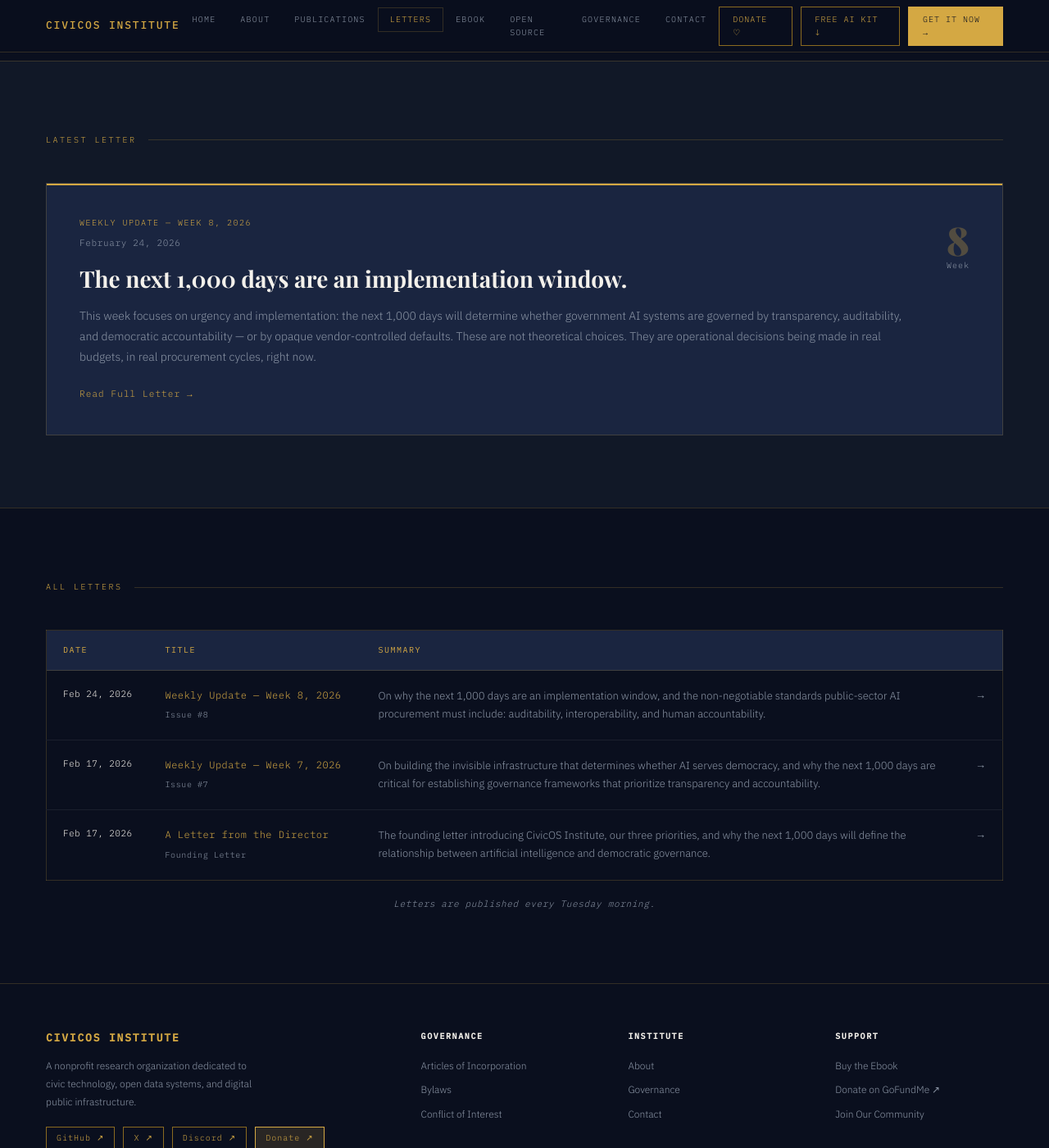
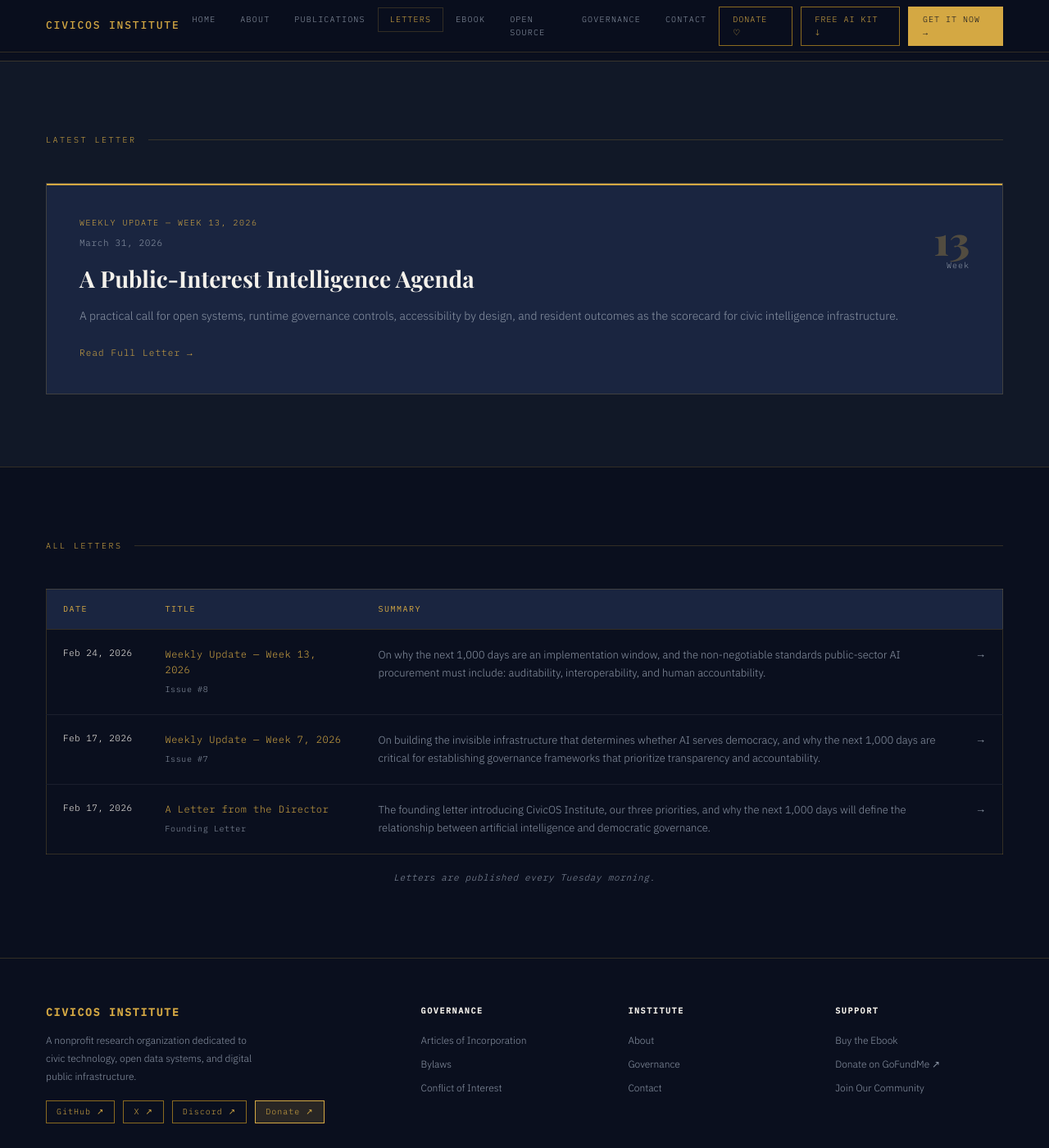
Before and after one commit to CivicOSInstitute/civicos-institute.github.io, a Jekyll site: the page built from letters.html, in a window 1280 px wide and 1400 px high, scrolled down 2289 px. Shown: the whole window at 82% size. Built offline with Jekyll 4.4.1, drawn with Linux system fonts in a browser that asks for light colours; some web fonts are replaced; some of the changed text lies outside the part shown.

Commit message:
Update letters hub with weeks 9-13 and set latest to week 13

```diff
--- a/letters.html
+++ b/letters.html
@@ -69,10 +69,10 @@
           </div>
           <div style="border:1px solid var(--border);padding:28px;">
             <div style="font-family:var(--mono);font-size:10px;letter-spacing:0.15em;text-transform:uppercase;color:var(--amber);margin-bottom:16px;">Latest Weekly Letter</div>
-            <div class="latest-letter-card" style="cursor:pointer;" onclick="window.location='{{ '/letters/week-8-2026/' | relative_url }}'" style="padding:24px;">
-              <div class="llc-issue">Weekly Update — Week 8, 2026</div>
-              <div class="llc-date">February 24, 2026</div>
-              <div class="llc-title" style="font-size:18px;">The next 1,000 days are an implementation window.</div>
+            <div class="latest-letter-card" style="cursor:pointer;" onclick="window.location='{{ '/letters/week-13-2026/' | relative_url }}'" style="padding:24px;">
+              <div class="llc-issue">Weekly Update — Week 13, 2026</div>
+              <div class="llc-date">March 31, 2026</div>
+              <div class="llc-title" style="font-size:18px;">A Public-Interest Intelligence Agenda</div>
               <div class="llc-read">Read Letter →</div>
             </div>
           </div>
@@ -83,17 +83,17 @@
     <!-- Latest weekly letter -->
     <section class="sec" style="background:var(--navy-mid);">
       <div class="section-label">Latest Letter</div>
-      <div class="latest-letter-card fi" style="cursor:pointer;" onclick="window.location='{{ '/letters/week-8-2026/' | relative_url }}'">
+      <div class="latest-letter-card fi" style="cursor:pointer;" onclick="window.location='{{ '/letters/week-13-2026/' | relative_url }}'">
         <div style="display:grid;grid-template-columns:1fr auto;gap:32px;align-items:start;">
           <div>
-            <div class="llc-issue">Weekly Update — Week 8, 2026</div>
-            <div class="llc-date">February 24, 2026</div>
-            <div class="llc-title">The next 1,000 days are an implementation window.</div>
-            <div class="llc-excerpt">This week focuses on urgency and implementation: the next 1,000 days will determine whether government AI systems are governed by transparency, auditability, and democratic accountability — or by opaque vendor-controlled defaults. These are not theoretical choices. They are operational decisions being made in real budgets, in real procurement cycles, right now.</div>
+            <div class="llc-issue">Weekly Update — Week 13, 2026</div>
+            <div class="llc-date">March 31, 2026</div>
+            <div class="llc-title">A Public-Interest Intelligence Agenda</div>
+            <div class="llc-excerpt">A practical call for open systems, runtime governance controls, accessibility by design, and resident outcomes as the scorecard for civic intelligence infrastructure.</div>
             <div class="llc-read">Read Full Letter →</div>
           </div>
           <div style="text-align:right;padding-top:4px;">
-            <div style="font-family:var(--serif);font-size:48px;font-weight:900;color:var(--amber);line-height:1;opacity:.3;">8</div>
+            <div style="font-family:var(--serif);font-size:48px;font-weight:900;color:var(--amber);line-height:1;opacity:.3;">13</div>
             <div style="font-family:var(--mono);font-size:10px;color:var(--grey);letter-spacing:0.1em;">Week</div>
           </div>
         </div>
@@ -113,9 +113,9 @@
           </tr>
         </thead>
         <tbody>
-          <tr style="cursor:pointer;" onclick="window.location='{{ '/letters/week-8-2026/' | relative_url }}'">
+          <tr style="cursor:pointer;" onclick="window.location='{{ '/letters/week-13-2026/' | relative_url }}'">
             <td><div class="lt-date">Feb 24, 2026</div></td>
-            <td><span class="lt-title">Weekly Update — Week 8, 2026</span><span class="lt-issue">Issue #8</span></td>
+            <td><span class="lt-title">Weekly Update — Week 13, 2026</span><span class="lt-issue">Issue #8</span></td>
             <td class="lt-summary">On why the next 1,000 days are an implementation window, and the non-negotiable standards public-sector AI procurement must include: auditability, interoperability, and human accountability.</td>
             <td class="lt-arr">→</td>
           </tr>
```
